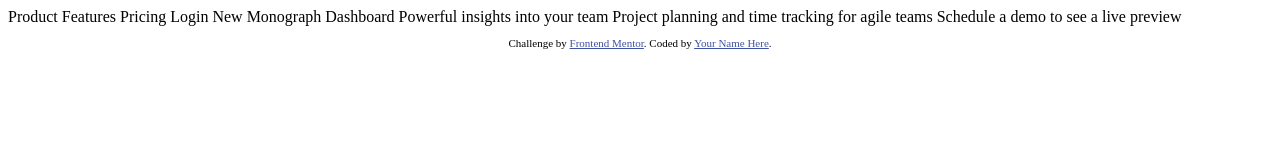
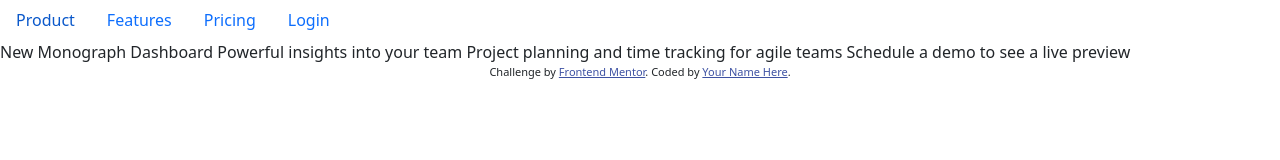
Before and after one commit to douglasrhs/challenge-dev, a website: page index.html in a window 1280 px wide. Drawn offline with nearby package versions, Linux system fonts and the light colour scheme.

Commit message:
add news assets and stylesheet page

```diff
--- a/index.html
+++ b/index.html
@@ -5,6 +5,7 @@
   <meta name="viewport" content="width=device-width, initial-scale=1.0"> <!-- displays site properly based on user's device -->
 
   <link rel="icon" type="image/png" sizes="32x32" href="./images/favicon-32x32.png">
+  <link href="https://cdn.jsdelivr.net/npm/bootstrap@5.1.1/dist/css/bootstrap.min.css" rel="stylesheet" integrity="sha384-F3w7mX95PdgyTmZZMECAngseQB83DfGTowi0iMjiWaeVhAn4FJkqJByhZMI3AhiU" crossorigin="anonymous">
 
   <title>Frontend Mentor | Project tracking intro component</title>
 
@@ -13,12 +14,24 @@
     .attribution { font-size: 11px; text-align: center; }
     .attribution a { color: hsl(228, 45%, 44%); }
   </style>
+
 </head>
 <body>
-  Product
-  Features
-  Pricing
-  Login
+  <ul class="nav menu">
+    <li class="nav-item">
+      <a class="nav-link" href="#">Product</a>
+    </li>
+    <li class="nav-item">
+      <a class="nav-link" href="#">Features</a>
+    </li>
+    <li class="nav-item">
+      <a class="nav-link" href="#">Pricing</a>
+    </li>
+    <li class="nav-item">
+      <a class="nav-link" href="#">Login</a>
+    </li>
+  </ul>
+
 
   New
   Monograph Dashboard
@@ -35,5 +48,7 @@
       Coded by <a href="#">Your Name Here</a>.
     </p>
   </footer>
+
+  <script src="https://cdn.jsdelivr.net/npm/bootstrap@5.1.1/dist/js/bootstrap.bundle.min.js" integrity="sha384-/bQdsTh/da6pkI1MST/rWKFNjaCP5gBSY4sEBT38Q/9RBh9AH40zEOg7Hlq2THRZ" crossorigin="anonymous"></script>
 </body>
 </html>
```
Also changed, not shown: package.json (added, +25 -0 lines), assets/main.css (added).
